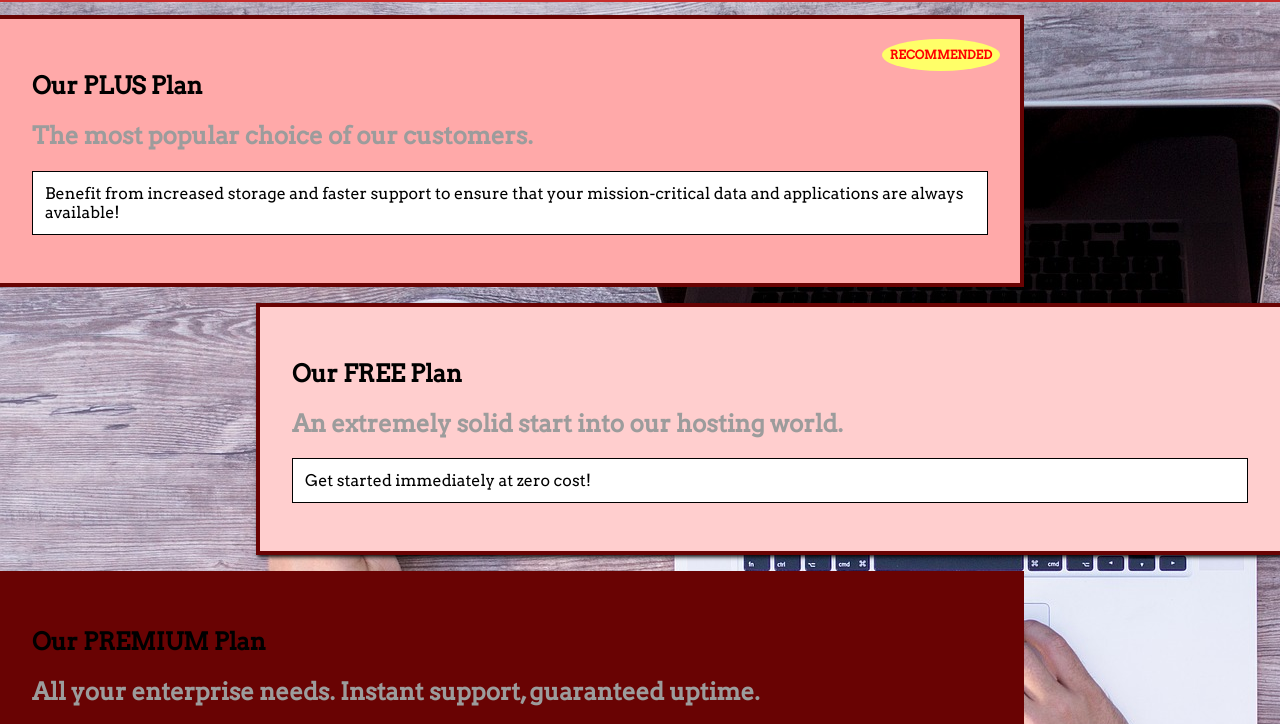
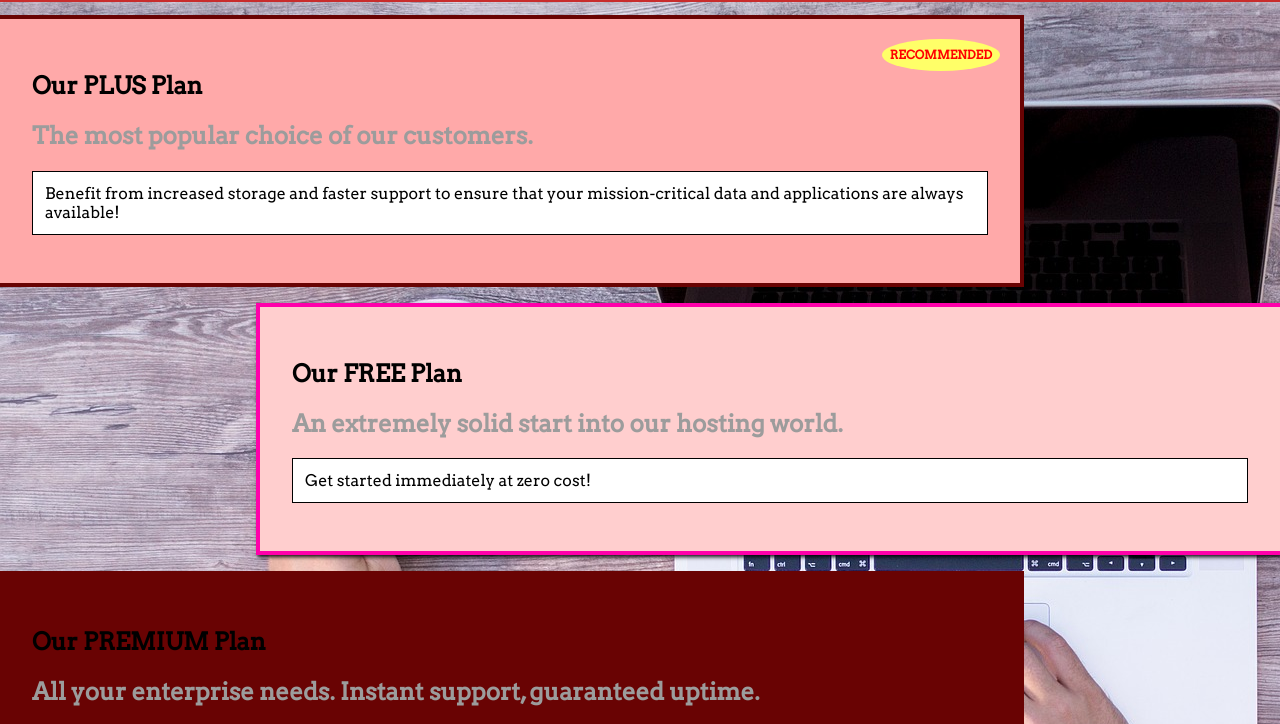
Before and after one commit to yairash/uHost, a plain HTML site: page packages/index.html in a window 1280 px wide. In both pictures the pointer is over the element 768 px from the left and 478 px from the top of the page. Shown: the part 49-773 px from the top of the page. Drawn offline with Linux system fonts and the light colour scheme.

Commit message:
fixed border on hover over free package

```diff
--- a/packages/packages.css
+++ b/packages/packages.css
@@ -72,6 +72,12 @@ main{
     top: 32px;
 }
 
+#free-package:hover,
+#free-package:active{
+    box-shadow: 2px 2px 4px rgba(0,0,0,0.95);
+    border-color: rgb(255, 0, 170);
+}
+
 #premium-package{
     background: #690303;
     position: relative;
```
